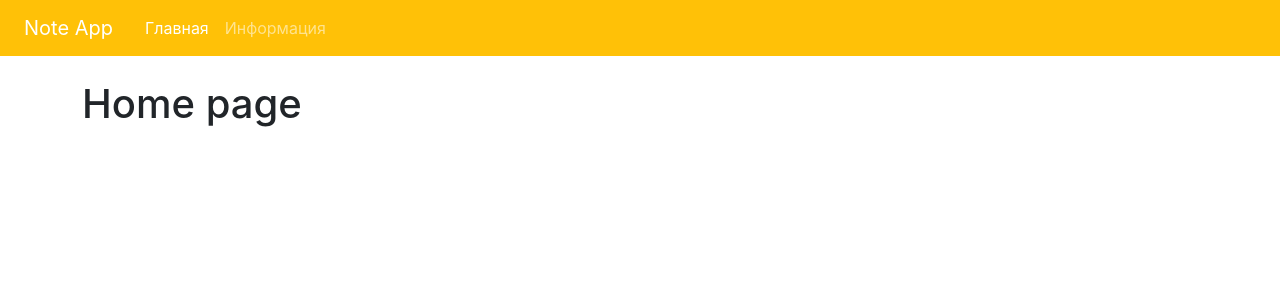
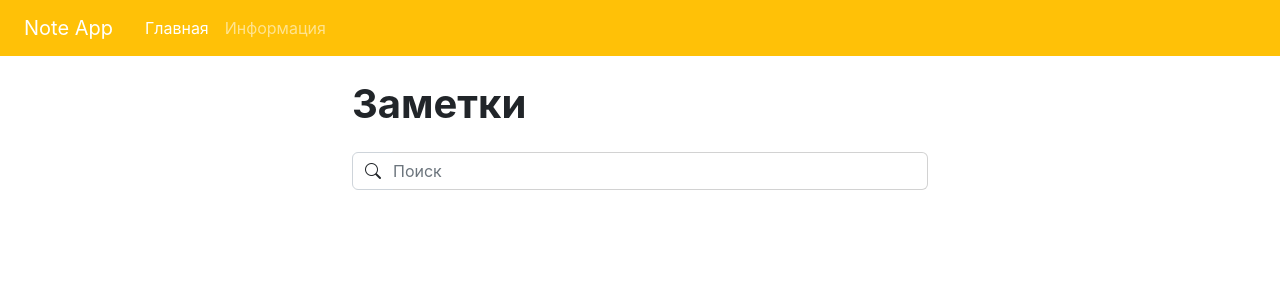
Before and after one commit to yafox3/react-notes, a React (Create React App) app: page / in a window 1280 px wide. Shown: the top 300 px of the page. Built offline with nearby package versions, Linux system fonts and the light colour scheme.

Commit message:
сверстал поиск

```diff
--- a/package.json
+++ b/package.json
@@ -6,6 +6,7 @@
     "@testing-library/jest-dom": "^5.16.5",
     "@testing-library/react": "^13.4.0",
     "@testing-library/user-event": "^13.5.0",
+    "bootstrap-icons": "^1.10.4",
     "react": "^18.2.0",
     "react-dom": "^18.2.0",
     "react-scripts": "5.0.1",
--- a/public/index.html
+++ b/public/index.html
@@ -2,42 +2,12 @@
 <html lang="en">
   <head>
     <meta charset="utf-8" />
-    <link rel="icon" href="%PUBLIC_URL%/favicon.ico" />
+    <link rel="icon" href="./favicon.ico" />
     <meta name="viewport" content="width=device-width, initial-scale=1" />
-    <meta name="theme-color" content="#000000" />
-    <meta
-      name="description"
-      content="Web site created using create-react-app"
-    />
-    <link rel="apple-touch-icon" href="%PUBLIC_URL%/logo192.png" />
-    <!--
-      manifest.json provides metadata used when your web app is installed on a
-      user's mobile device or desktop. See https://developers.google.com/web/fundamentals/web-app-manifest/
-    -->
-    <link rel="manifest" href="%PUBLIC_URL%/manifest.json" />
-    <!--
-      Notice the use of %PUBLIC_URL% in the tags above.
-      It will be replaced with the URL of the `public` folder during the build.
-      Only files inside the `public` folder can be referenced from the HTML.
-
-      Unlike "/favicon.ico" or "favicon.ico", "%PUBLIC_URL%/favicon.ico" will
-      work correctly both with client-side routing and a non-root public URL.
-      Learn how to configure a non-root public URL by running `npm run build`.
-    -->
-    <title>React App</title>
+    <title>Notes</title>
   </head>
   <body>
     <noscript>You need to enable JavaScript to run this app.</noscript>
     <div id="root"></div>
-    <!--
-      This HTML file is a template.
-      If you open it directly in the browser, you will see an empty page.
-
-      You can add webfonts, meta tags, or analytics to this file.
-      The build step will place the bundled scripts into the <body> tag.
-
-      To begin the development, run `npm start` or `yarn start`.
-      To create a production bundle, use `npm run build` or `yarn build`.
-    -->
   </body>
 </html>
--- /dev/null
+++ b/src/components/UI/Search/Search.jsx
@@ -0,0 +1,19 @@
+import React from 'react'
+import './Search.scss'
+
+const Search = ({onSearch, value}) => {
+  return (
+	<div className="input-group mb-3">
+		<span className="input-group-text bg-white" ><i className="bi bi-search"></i></span>
+		<input
+			value={value}
+			onChange={onSearch}
+			type="text"
+			className="form-control"
+			placeholder='Поиск'
+		/>
+	</div>
+  )
+}
+
+export default Search
--- /dev/null
+++ b/src/components/UI/Search/Search.scss
@@ -0,0 +1,13 @@
+.input-group {
+	.form-control {
+		border: 1px solid #d2d2d2;
+		border-left: none;
+		padding: 0;
+
+		&:focus {
+			box-shadow: none;
+			border: 1px solid #d2d2d2;
+			border-left: none;
+		}
+	}
+}
--- a/src/index.scss
+++ b/src/index.scss
@@ -1,4 +1,5 @@
 @import '~bootstrap/scss/bootstrap';
+@import '~bootstrap-icons/font/bootstrap-icons.scss';
 
 body {
   margin: 0;
@@ -13,3 +14,7 @@ code {
   font-family: source-code-pro, Menlo, Monaco, Consolas, 'Courier New',
     monospace;
 }
+
+.container {
+  max-width: 600px;
+}
--- a/src/pages/Home.jsx
+++ b/src/pages/Home.jsx
@@ -1,8 +1,19 @@
-import React from 'react'
+import React, { useState } from 'react'
+import Search from '../components/UI/Search/Search'
 
 const Home = () => {
+	const [search, setSearch] = useState('')
+
+	function onSearch(event) {
+		setSearch(event.target.value)
+	}
+
 	return (
-		<h1>Home page</h1>
+		<>
+			<h1 className='mb-4'><strong>Заметки</strong></h1>
+			<Search onSearch={onSearch} value={search}/>
+		</>
+
 	)
 }
 
```
Also changed, not shown: 1 other file (tests, documents, lock files or other folders).
